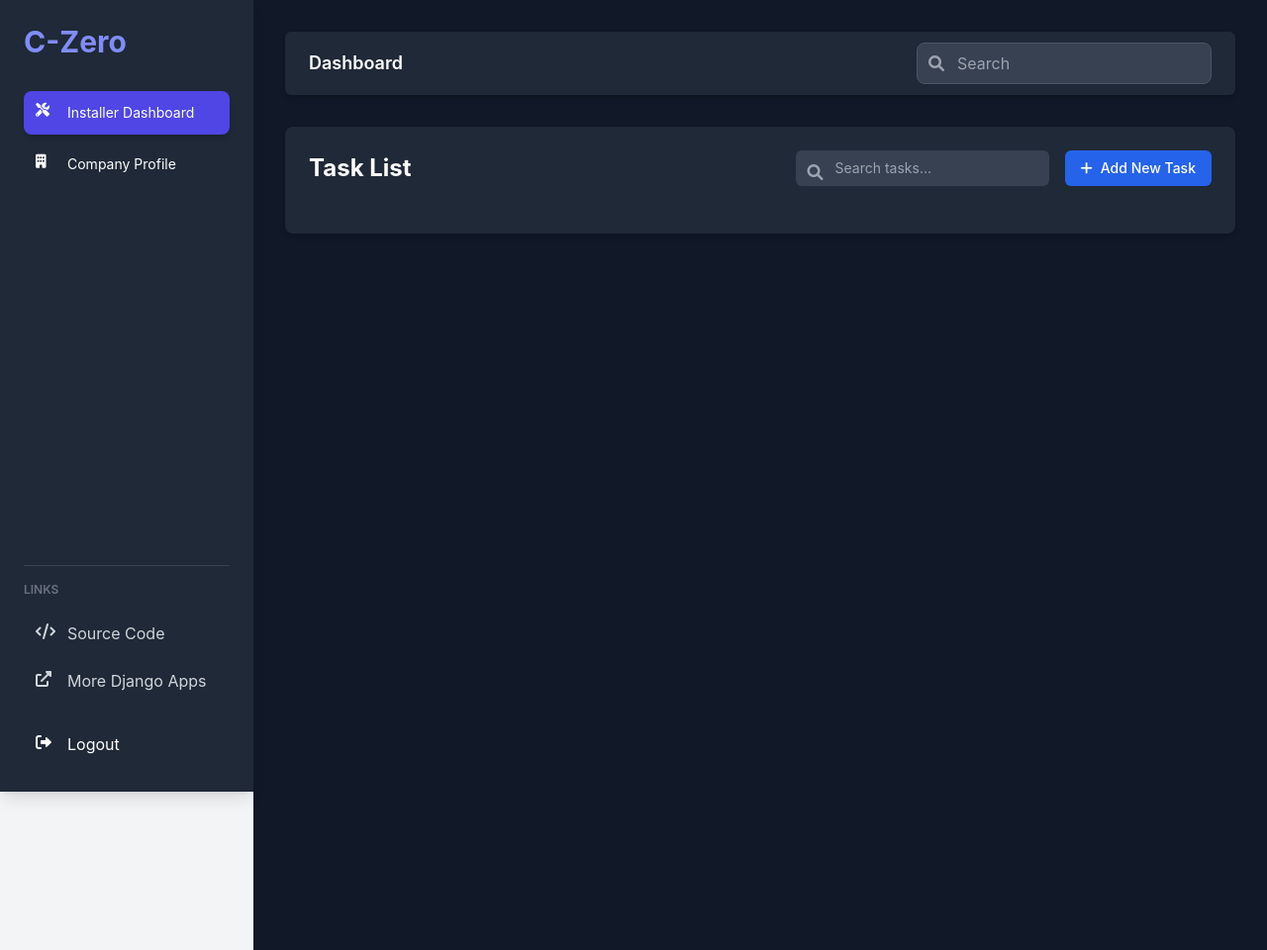
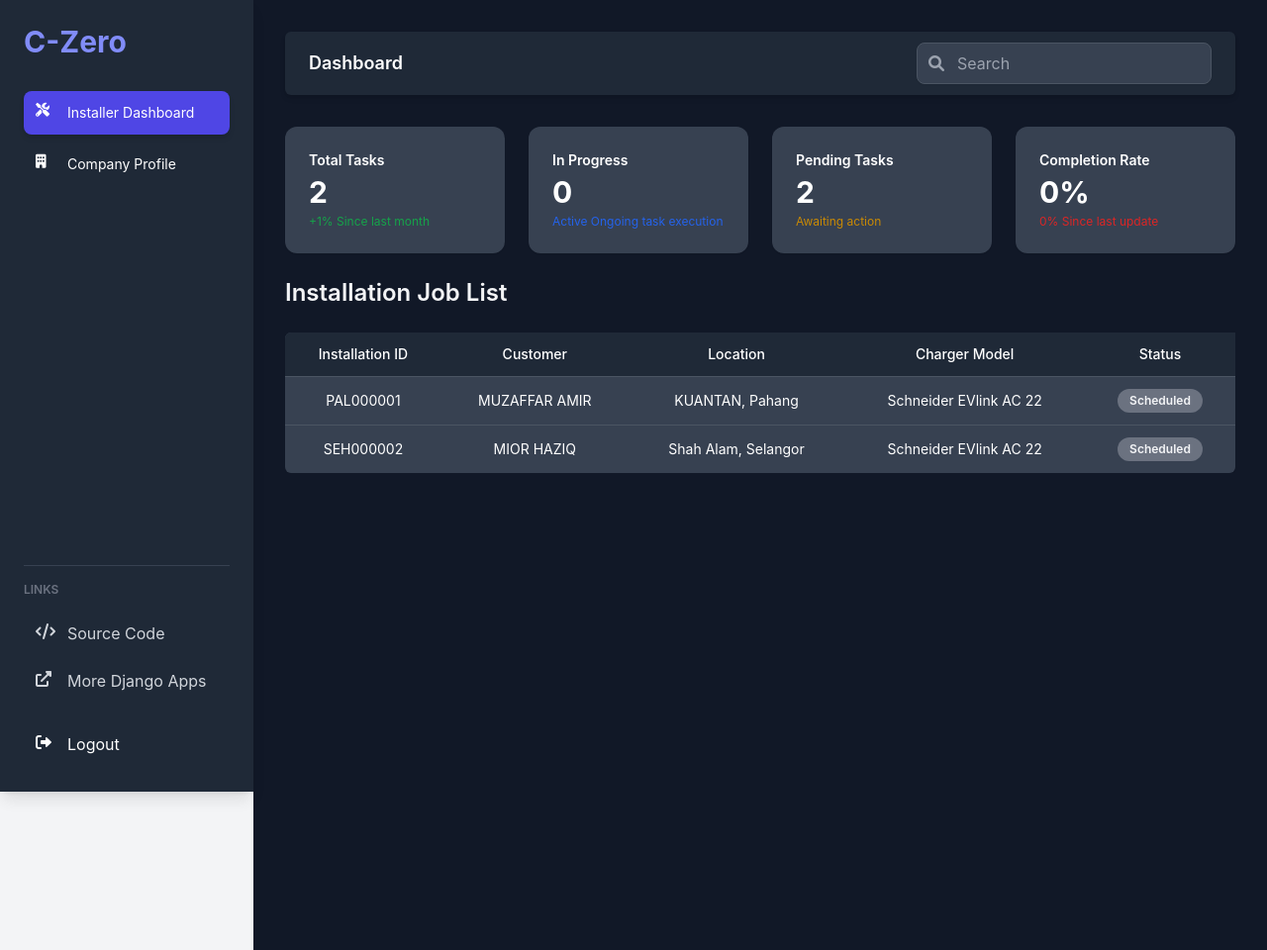
Before and after one commit to amrmzfr-dev/auto-reminder-ai, a Django app: page /auth/installer_dashboard/ in a window 1280 px wide. Shown: the whole page at 99% size. Run offline with Django 5.2, Linux system fonts and the light colour scheme; a user stored in the database is signed in; data comes from the database, SQL or seed files in the repository; both versions use the stored data as it was after the commit; some libraries are stand-ins or nearby versions.

Commit message:
12/8/2025

```diff
--- a/backend/accounts/context_processors.py
+++ b/backend/accounts/context_processors.py
@@ -1,4 +1,5 @@
 from .models import Task
+from .models import Installation
 
 def task_metrics(request):
     if not request.user.is_authenticated:
@@ -18,3 +19,29 @@ def task_metrics(request):
         'pending': pending,
         'completion_rate': completion_rate,
     }
+
+
+def installer_task_metrics(request):
+    if not request.user.is_authenticated:
+        return {}
+
+    try:
+        installer_profile = request.user.installerprofile
+    except AttributeError:
+        return {}
+
+    installations = Installation.objects.filter(installer=installer_profile)
+
+    total_tasks = installations.count()
+    in_progress = installations.filter(status="In Progress").count()
+    pending = installations.filter(status="Scheduled").count()
+    completed = installations.filter(status="Completed").count()
+
+    completion_rate = int((completed / total_tasks) * 100) if total_tasks > 0 else 0
+
+    return {
+        'total_tasks': total_tasks,
+        'in_progress': in_progress,
+        'pending': pending,
+        'completion_rate': completion_rate,
+    }
--- a/backend/accounts/templates/accounts/admin/admin_installation_list.html
+++ b/backend/accounts/templates/accounts/admin/admin_installation_list.html
@@ -6,7 +6,6 @@
         <h2 class="text-2xl font-semibold text-gray-100 mb-6">Installation Job List</h2>
 
             <div class="overflow-x-auto">
-            <table class="min-w-full text-xs bg-gray-700 text-white rounded-md shadow-sm">
                 <table class="min-w-full text-sm bg-gray-700 text-white rounded-md shadow-sm">
                     <thead class="bg-gray-800">
                         <tr>
--- a/backend/accounts/templates/accounts/installer/installer_dashboard.html
+++ b/backend/accounts/templates/accounts/installer/installer_dashboard.html
@@ -14,27 +14,78 @@
           {% endfor %}
         </div>
       {% endif %}
-  <div class="bg-gray-800 shadow-md rounded-lg p-6 text-white">
 
-    <!-- Header + Actions -->
-    <div class="flex flex-col sm:flex-row sm:items-center sm:justify-between mb-6 gap-4">
-      <h2 class="text-2xl font-bold">Task List</h2>
+  <!-- Dashboard KPI Cards -->
+  <div class="grid grid-cols-1 md:grid-cols-2 lg:grid-cols-4 gap-6 mb-6">
+      <!-- Total Tasks -->
+      <div class="bg-gray-700 p-6 rounded-xl shadow-sm">
+          <h3 class="text-sm text-white font-semibold mb-1">Total Tasks</h3>
+          <p class="text-3xl font-bold text-white">{{ total_tasks }}</p>
+          <p class="text-xs text-green-600 mt-1">+1% Since last month</p>
+      </div>
 
-      <div class="flex flex-col sm:flex-row gap-2 sm:gap-4 w-full sm:w-auto">
-        <div class="relative w-full sm:w-64">
-          <input type="text" placeholder="Search tasks..." class="w-full bg-gray-700 text-white text-sm px-4 py-2 rounded-md pl-10 focus:outline-none focus:ring-2 focus:ring-blue-500" />
-          <span class="absolute left-3 top-2.5 text-gray-400">
-            <i class="fas fa-search"></i>
-          </span>
-        </div>
+      <!-- In Progress -->
+      <div class="bg-gray-700 p-6 rounded-xl shadow-sm">
+          <h3 class="text-sm text-white font-semibold mb-1">In Progress</h3>
+          <p class="text-3xl font-bold text-white">{{ in_progress }}</p>
+          <p class="text-xs text-blue-600 mt-1">Active Ongoing task execution</p>
+      </div>
 
-        <a href="{% url 'add_task' %}" class="bg-blue-600 hover:bg-blue-700 text-white px-4 py-2 rounded-md text-sm font-medium inline-flex items-center">
-          <i class="fas fa-plus mr-2"></i> Add New Task
-        </a>
+      <!-- Pending -->
+      <div class="bg-gray-700 p-6 rounded-xl shadow-sm">
+          <h3 class="text-sm text-white font-semibold mb-1">Pending Tasks</h3>
+          <p class="text-3xl font-bold text-white">{{ pending }}</p>
+          <p class="text-xs text-yellow-600 mt-1">Awaiting action</p>
       </div>
-    </div>
-    </div>
 
+      <!-- Completion Rate -->
+      <div class="bg-gray-700 p-6 rounded-xl shadow-sm">
+          <h3 class="text-sm text-white font-semibold mb-1">Completion Rate</h3>
+          <p class="text-3xl font-bold text-white">{{ completion_rate }}%</p>
+          <p class="text-xs text-red-600 mt-1">{{ completion_rate }}% Since last update</p>
+      </div>
   </div>
+  <h2 class="text-2xl font-semibold text-gray-100 mb-6">Installation Job List</h2>
+    <!-- Installer's installation list table -->
+      <div class="overflow-x-auto mt-6">
+        <table class="min-w-full text-sm bg-gray-700 text-white rounded-md shadow-sm">
+          <thead class="bg-gray-800">
+            <tr>
+              <th class="px-4 py-3 text-center font-medium rounded-tl-md">Installation ID</th>
+              <th class="px-4 py-3 text-center font-medium">Customer</th>
+              <th class="px-4 py-3 text-center font-medium">Location</th>
+              <th class="px-4 py-3 text-center font-medium">Charger Model</th>
+              <th class="px-4 py-3 text-center font-medium">Status</th>
+            </tr>
+          </thead>
+          <tbody>
+            {% for installation in installations %}
+            <tr class="hover:bg-gray-600 transition duration-150 border-t border-gray-600">
+              <td class="px-4 py-3 text-center">{{ installation.installation_id }}</td>
+              <td class="px-4 py-3 text-center">{{ installation.customer.name }}</td>
+              <td class="px-4 py-3 text-center">{{ installation.customer.city }}, {{ installation.customer.state }}</td>
+              <td class="px-4 py-3 text-center">{{ installation.charger_model.model_name }}</td>
+              <td class="px-4 py-3 text-center">
+                {% if installation.status == 'Completed' %}
+                <span class="inline-block px-3 py-1 text-xs font-semibold text-green-100 bg-green-600 rounded-full">Completed</span>
+                {% elif installation.status == 'In Progress' %}
+                <span class="inline-block px-3 py-1 text-xs font-semibold text-yellow-100 bg-yellow-600 rounded-full">In Progress</span>
+                {% elif installation.status == 'Scheduled' %}
+                <span class="inline-block px-3 py-1 text-xs font-semibold text-gray-100 bg-gray-500 rounded-full">Scheduled</span>
+                {% elif installation.status == 'On Hold' %}
+                <span class="inline-block px-3 py-1 text-xs font-semibold text-orange-100 bg-orange-600 rounded-full">On Hold</span>
+                {% else %}
+                <span class="inline-block px-3 py-1 text-xs font-semibold text-red-100 bg-red-600 rounded-full">{{ installation.status }}</span>
+                {% endif %}
+              </td>
+            </tr>
+            {% empty %}
+            <tr>
+              <td colspan="5" class="px-4 py-6 text-center text-gray-300">No installations assigned to you.</td>
+            </tr>
+            {% endfor %}
+          </tbody>
+        </table>
+      </div>
 </div>
 {% endblock %}
--- a/backend/accounts/views/installer_views.py
+++ b/backend/accounts/views/installer_views.py
@@ -8,9 +8,8 @@ from django.utils.decorators import method_decorator
 from django.contrib.auth.decorators import login_required
 from django.http import HttpResponseForbidden
 from functools import wraps
-from ..models import InstallerProfile
+from ..models import InstallerProfile, Installation
 from ..forms import InstallerProfileForm
-
 
 # -----------------------------------------------
 # 🛡️ Role-Based Access Control Decorator
@@ -43,27 +42,35 @@ def role_required(required_role):
 # ------------------------------
 # 👷 Installer Dashboard View
 # ------------------------------
-@role_required('2')  # Only users with role '2' (Installer) can access this view
+@role_required('2')
 def installer_dashboard_view(request):
-    """
-    Displays a simple dashboard for installer users and checks for an incomplete profile.
-    """
     try:
-        # Get the installer's profile, which is linked to the current user.
         profile = InstallerProfile.objects.get(user=request.user)
-        # Check if the profile registration is incomplete.
         if profile.registration_status == 'incomplete':
-            # Add a warning message for the user.
-            messages.warning(
-                request,
-                "⚠️ Your registration is incomplete. Please complete your company profile to proceed."
-            )
+            messages.warning(request, "⚠️ Your registration is incomplete. Please complete your company profile to proceed.")
     except InstallerProfile.DoesNotExist:
-        # If the profile doesn't exist, something is wrong. Log out the user.
         messages.error(request, "Installer profile not found. Please contact support.")
         return redirect('logout')
 
-    return render(request, 'accounts/installer/installer_dashboard.html')
+    # Filter installations for this installer only
+    installations = Installation.objects.filter(installer=profile).order_by('-installation_created_date')
+
+    # Your KPI stats code here (optional)
+    total_tasks = installations.count()
+    in_progress = installations.filter(status='In Progress').count()
+    pending = installations.filter(status='Scheduled').count()
+    completed = installations.filter(status='Completed').count()
+    completion_rate = int((completed / total_tasks) * 100) if total_tasks > 0 else 0
+
+    context = {
+        'profile': profile,
+        'installations': installations,
+        'total_tasks': total_tasks,
+        'in_progress': in_progress,
+        'pending': pending,
+        'completion_rate': completion_rate,
+    }
+    return render(request, 'accounts/installer/installer_dashboard.html', context)
 
 # -----------------------------------------------
 # 📋 Installer Profile Detail View (Class-Based)
--- a/backend/config/settings.py
+++ b/backend/config/settings.py
@@ -70,6 +70,7 @@ TEMPLATES = [
                 'django.contrib.auth.context_processors.auth',
                 'django.contrib.messages.context_processors.messages',
                 'accounts.context_processors.task_metrics',
+                'accounts.context_processors.installer_task_metrics',
             ],
         },
     },
```
Also changed, not shown: backend/accounts/templates/accounts/admin/admin_dashboard.html (indentation only), backend/db.sqlite3. Lines whose indentation alone changed are shown as unchanged.
